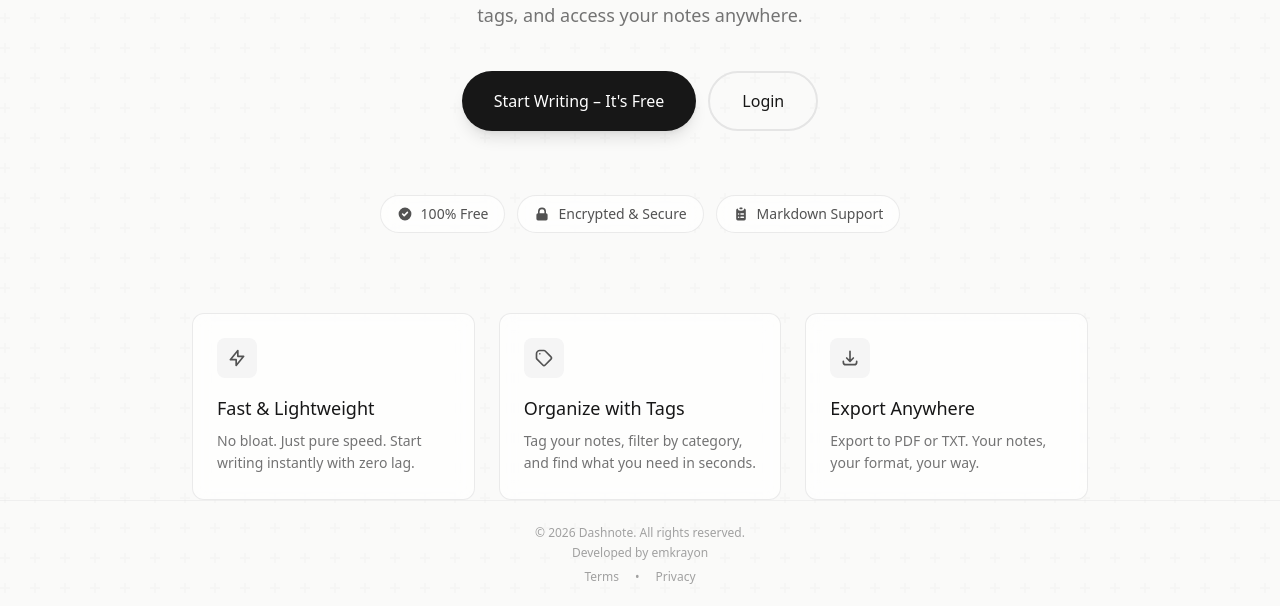
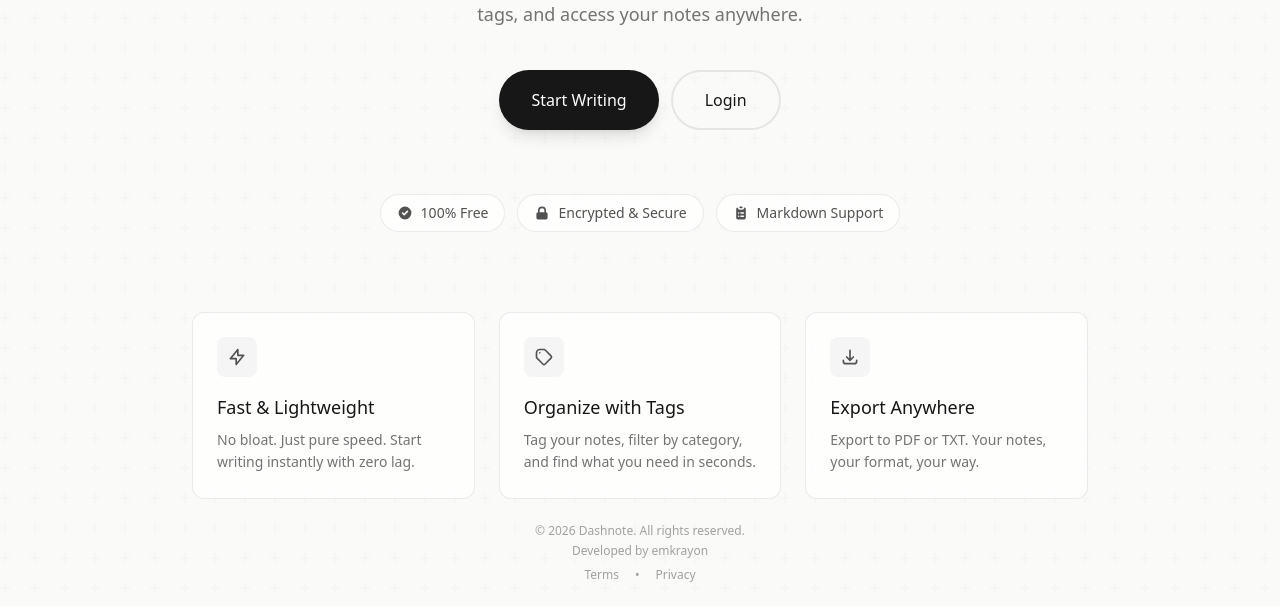
Before and after one commit to emkrayons/dashnote-frontend, a React (Vite) app: page / in a window 1280 px wide. Shown: the part 317-923 px from the top of the page. Built offline with nearby package versions, Linux system fonts and the light colour scheme; no server answers.

Commit message:
new homepage

```diff
--- a/src/pages/Home.jsx
+++ b/src/pages/Home.jsx
@@ -20,8 +20,8 @@ const Home = () => {
         }}
       ></div>
 
-      {/* NAVBAR - MATCHING DASHBOARD */}
-      <nav className="relative z-10 border-b border-neutral-200/50 dark:border-neutral-800/50 bg-white/50 dark:bg-neutral-900/50 backdrop-blur-sm">
+      {/* NAVBAR - NO BORDER */}
+      <nav className="relative z-10 bg-white/50 dark:bg-neutral-900/50 backdrop-blur-sm">
         <div className="max-w-7xl mx-auto px-4 md:px-8 py-4 md:py-5 flex justify-between items-center">
           <div
             className="flex items-center gap-2 cursor-pointer group"
@@ -122,7 +122,7 @@ const Home = () => {
               onClick={() => navigate("/register")}
               className="bg-neutral-900 dark:bg-neutral-100 text-white dark:text-neutral-900 px-8 py-4 rounded-full text-base font-medium hover:bg-neutral-800 dark:hover:bg-neutral-200 transform hover:scale-105 transition-all duration-300 shadow-lg hover:shadow-xl"
             >
-              Start Writing – It's Free
+              Start Writing
             </button>
 
             <button
@@ -284,9 +284,9 @@ const Home = () => {
         </div>
       </main>
 
-      {/* FOOTER */}
+      {/* FOOTER - NO BORDER */}
       <footer
-        className="relative z-10 text-center text-xs text-neutral-400 dark:text-neutral-600 py-6 border-t border-neutral-200/50 dark:border-neutral-800/50"
+        className="relative z-10 text-center text-xs text-neutral-400 dark:text-neutral-600 py-6"
         style={{
           opacity: isVisible ? 1 : 0,
           transition: "all 1s cubic-bezier(0.16, 1, 0.3, 1) 1.2s",
```
Also changed, not shown: src/utils/analytics.js (line endings or trailing spaces).
